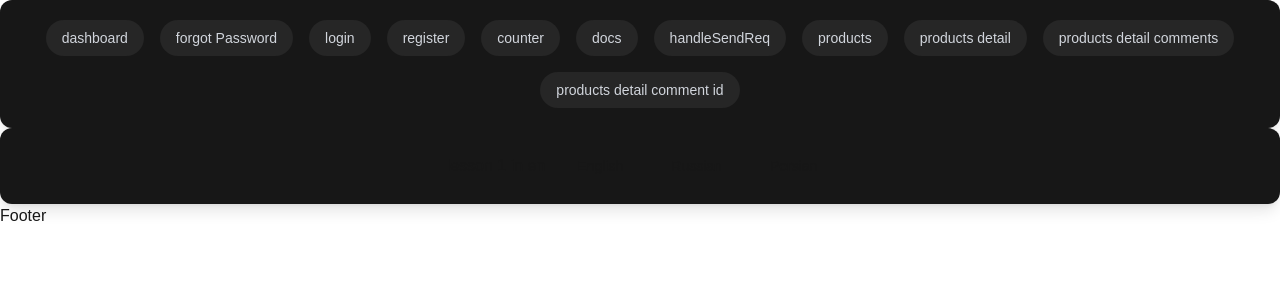
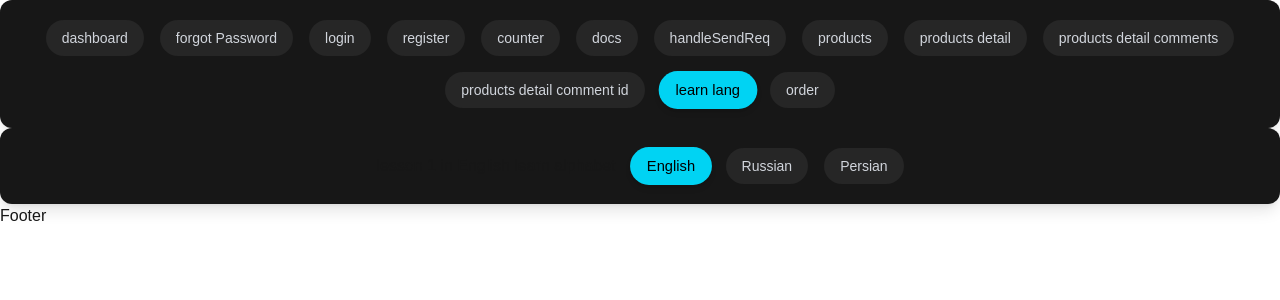
Before and after one commit to Mohammadiko33/learn-NextJs-backend-covered, a Next.js app: page /articles/learn-new-lang in a window 1280 px wide. Shown: the top 300 px of the page. Built offline with nearby package versions, Linux system fonts and the light colour scheme.

Commit message:
Next.js 15 Tutorial - 22 - Navigating Programmatically Part 1

```diff
--- a/src/Components/Header.tsx
+++ b/src/Components/Header.tsx
@@ -1,6 +1,7 @@
-"use client"
+"use client";
 import Link from "next/link";
 import { usePathname } from "next/navigation";
+import React, { useEffect, useState } from "react";
 
 export interface IlinkItem {
   title: string;
@@ -9,8 +10,17 @@ export interface IlinkItem {
 
 const Header = () => {
   const pathname = usePathname();
-  const productNum = Math.ceil(Math.random() * 100);
-  const commentNum = Math.ceil(Math.random() * 100);
+  const [productNum, setProductNum] = useState<number | null>(null);
+  const [commentNum, setCommentNum] = useState<number | null>(null);
+
+  useEffect(() => {
+    setProductNum(Math.ceil(Math.random() * 100));
+    setCommentNum(Math.ceil(Math.random() * 100));
+  }, []);
+
+  // Use fallback values until random numbers are set on the client
+  const productId = productNum ?? 1;
+  const commentId = commentNum ?? 1;
 
   const linkItem: IlinkItem[] = [
     { title: "dashboard", href: "/dashboard" },
@@ -21,9 +31,11 @@ const Header = () => {
     { title: "docs", href: "/docs/react-vs-vue" },
     { title: "handleSendReq", href: "/handleSendReq" },
     { title: "products", href: "/products" },
-    { title: "products detail", href: `/products/${productNum}` },
+    { title: "products detail", href: `/products/${productId}` },
     { title: "products detail comments", href: `/products` },
-    { title: "products detail comment id", href: `/products/${productNum}/comments/${commentNum}`},
+    { title: "products detail comment id", href: `/products/${productId}/comments/${commentId}` },
+    { title: "learn lang", href: "/articles/learn-new-lang" },
+    { title: "order", href: "/order" },
   ];
 
   return (
--- a/src/app/articles/[articleId]/page.tsx
+++ b/src/app/articles/[articleId]/page.tsx
@@ -1,29 +1,37 @@
-"use client"
-import { IlinkItem } from '@/Components/Header';
-import { use } from 'react';
-import Link from 'next/link';
+"use client";
+import { IlinkItem } from "@/Components/Header";
+import { use, useEffect, useState } from "react";
+import Link from "next/link";
 
 interface NewArticle {
-    params: Promise<{articleId: string}>
-    searchParams: Promise<{lang?: "en" | "ru" | "pr"}>
+  params: Promise<{ articleId: string }>;
+  searchParams: Promise<{ lang?: "en" | "ru" | "pr" }>;
 }
 
-const NewArticle = ({params,searchParams}: NewArticle) => {
+const NewArticle = ({ params, searchParams }: NewArticle) => {
+  const [langname, setLangName] = useState<"English" | "Russian" | "Persian">("English");
 
-  const {articleId} =  use(params)
-  const {lang = "en" } = use(searchParams)
+  const { articleId } = use(params);
+  const { lang = "en" } = use(searchParams);
 
-  const linkItem : IlinkItem[] = [
-      {title: "English" , href: `/articles/${articleId}?lang=en`},
-      {title: "Russian" , href: `/articles/${articleId}?lang=ru`},
-      {title: "Persian" , href: `/articles/${articleId}?lang=pr`},
-  ]
+  const linkItem: IlinkItem[] = [
+    { title: "English", href: `/articles/${articleId}?lang=en` },
+    { title: "Russian", href: `/articles/${articleId}?lang=ru` },
+    { title: "Persian", href: `/articles/${articleId}?lang=pr` },
+  ];
+
+useEffect(() => {
+  const result = linkItem.find((item) => item.href.includes(lang));
+  if (result) {
+    setLangName(result.title as typeof langname);
+  }
+}, [lang]);
 
 
   return (
     <div className="flex flex-wrap gap-4 justify-center px-4 py-5 bg-neutral-900 bg-opacity-80 rounded-xl shadow-lg animate-fade-in">
-        <div className='mt-1.5'>
-            <p>lesson 1 in {lang}</p>
+      <div className="mt-1.5">
+        <p>lesson 1 in {langname} learn alphabet</p>
       </div>
       {linkItem.map(({ title, href }) => (
         <Link
@@ -31,6 +39,10 @@ const NewArticle = ({params,searchParams}: NewArticle) => {
           href={href}
           className={`px-4 py-2 rounded-full font-medium transition-all duration-300 ease-in-out text-sm
               hover:bg-cyan-500 hover:text-black hover:shadow-cyan-400/30 hover:shadow-lg
+               ${langname === title
+                ? "bg-cyan-400 text-black shadow-md scale-105"
+                : "bg-neutral-800 text-gray-300 hover:scale-105"
+              }
             `}
         >
           {title}
--- a/src/app/layout.tsx
+++ b/src/app/layout.tsx
@@ -5,7 +5,7 @@ import "./globals.css";
 
 export const metadata: Metadata = {
   title: {
-    default: "Next.js - 21 - params and searchParams",
+    default: "Next.js- 22 - Navigating Programmatically",
     template: "18 - %s",
   },
   description: "Next.js v.15 Tutorial",
--- /dev/null
+++ b/src/app/order/page.tsx
@@ -0,0 +1,24 @@
+"use client";
+import { useRouter } from "next/navigation";
+import { defualtBtnClass } from "../handleSendReq/page";
+
+const Order = () => {
+    const router = useRouter()
+  const handleClick = () => {
+    // router.push("/") // <Link href="/">Home</Link>
+    router.replace("/") // <Link href="/" replace>Home</Link>
+  };
+
+  return (
+    <div className="rsc">
+      <button
+        className={`${defualtBtnClass} bg-green-600`}
+        onClick={handleClick}
+      >
+        Order
+      </button>
+    </div>
+  );
+};
+
+export default Order;
```
Lines whose indentation alone changed are shown as unchanged.
